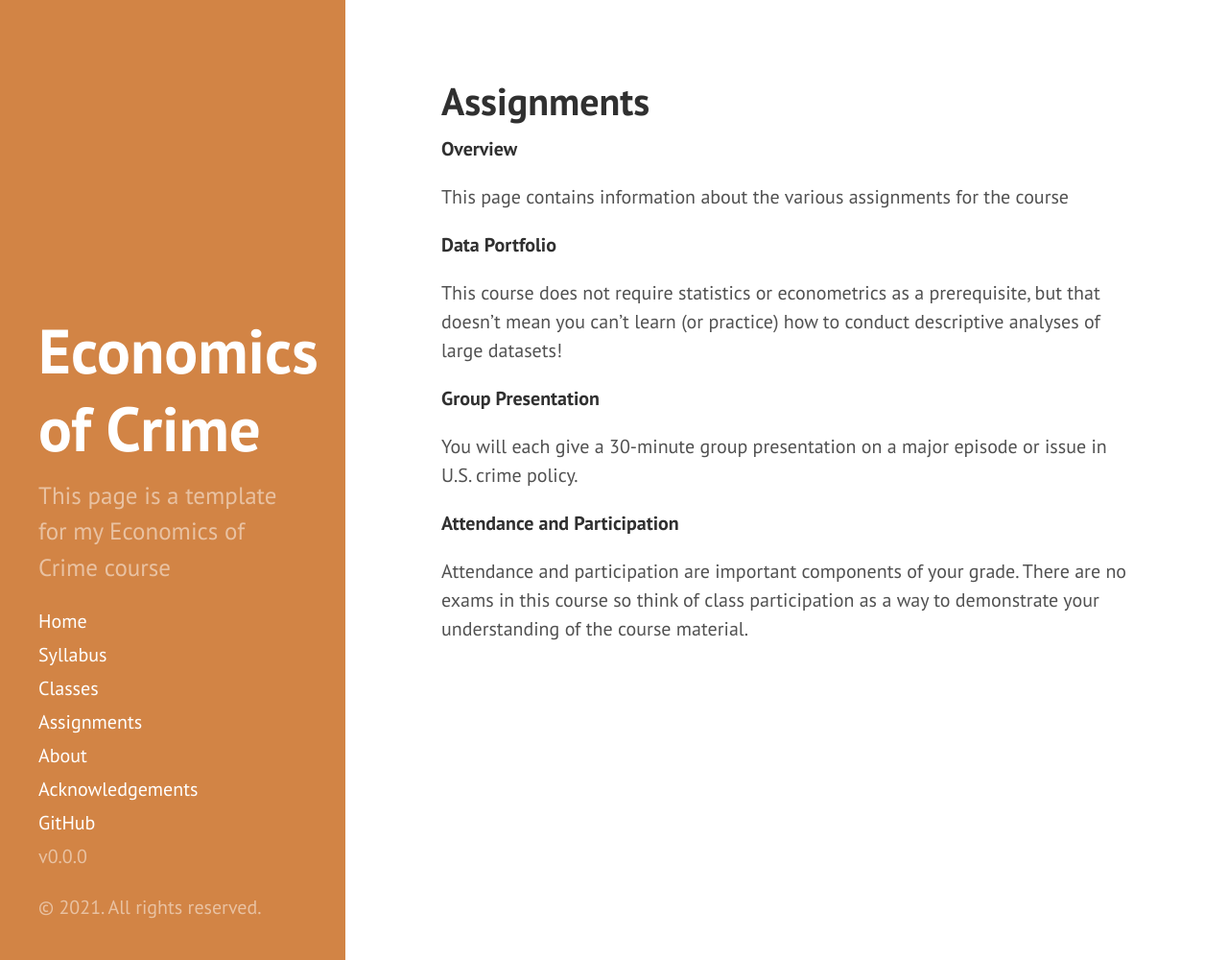
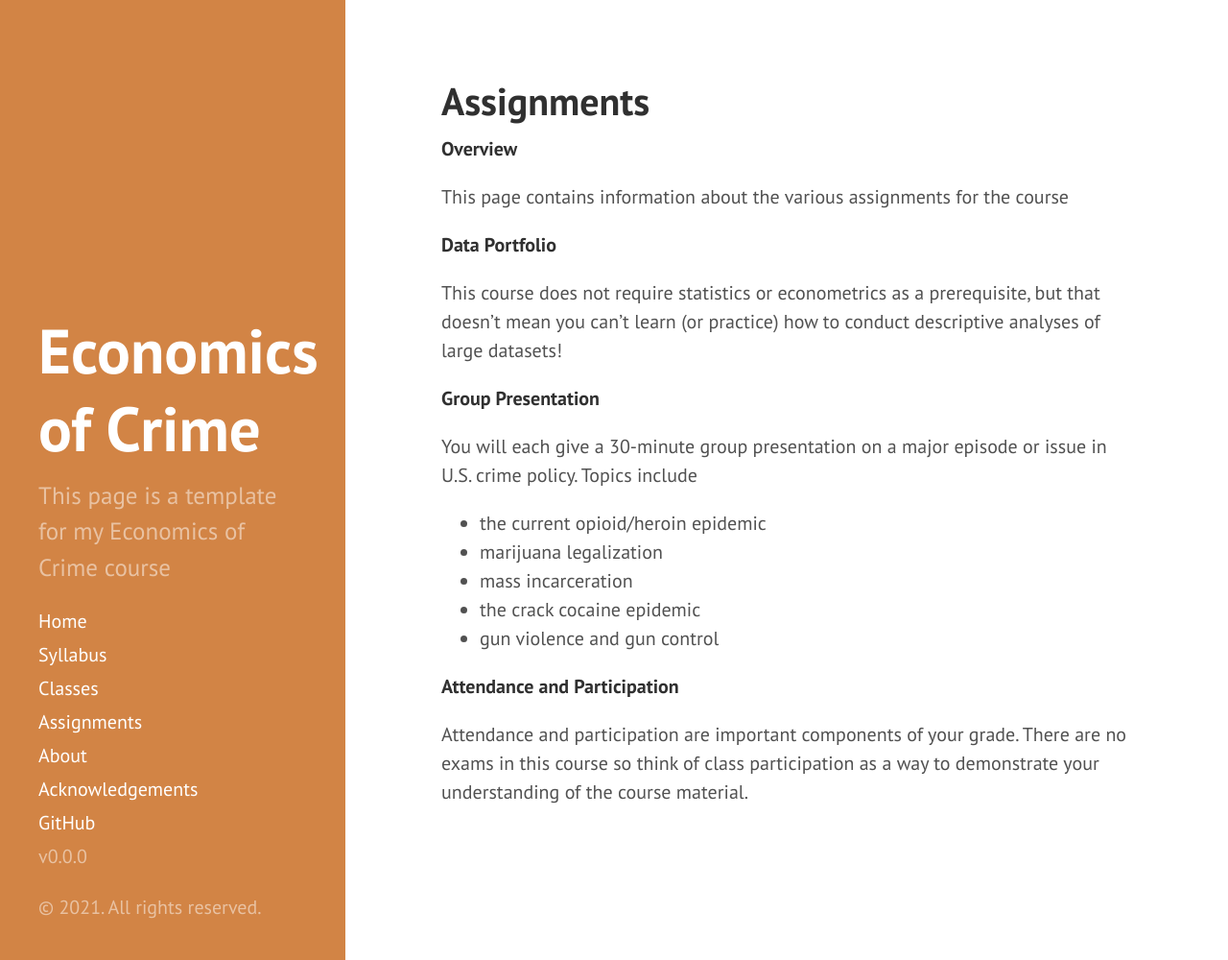
Before and after one commit to anne-m-burton/course-template-temp, a Jekyll site: the page built from assignments.md, in a window 1280 px wide and 1000 px high. Shown: the whole window at 96% size. Built offline with Jekyll 4.4.1, drawn with Linux system fonts in a browser that asks for light colours.

Commit message:
Update assignments.md

```diff
--- a/assignments.md
+++ b/assignments.md
@@ -13,7 +13,14 @@ This course does not require statistics or econometrics as a prerequisite, but t
 
 **Group Presentation**
 
-You will each give a 30-minute group presentation on a major episode or issue in U.S. crime policy.
+You will each give a 30-minute group presentation on a major episode or issue in U.S. crime policy. Topics include
+
+* the current opioid/heroin epidemic
+* marijuana legalization
+* mass incarceration
+* the crack cocaine epidemic
+* gun violence and gun control
+
 
 **Attendance and Participation**
 
```
